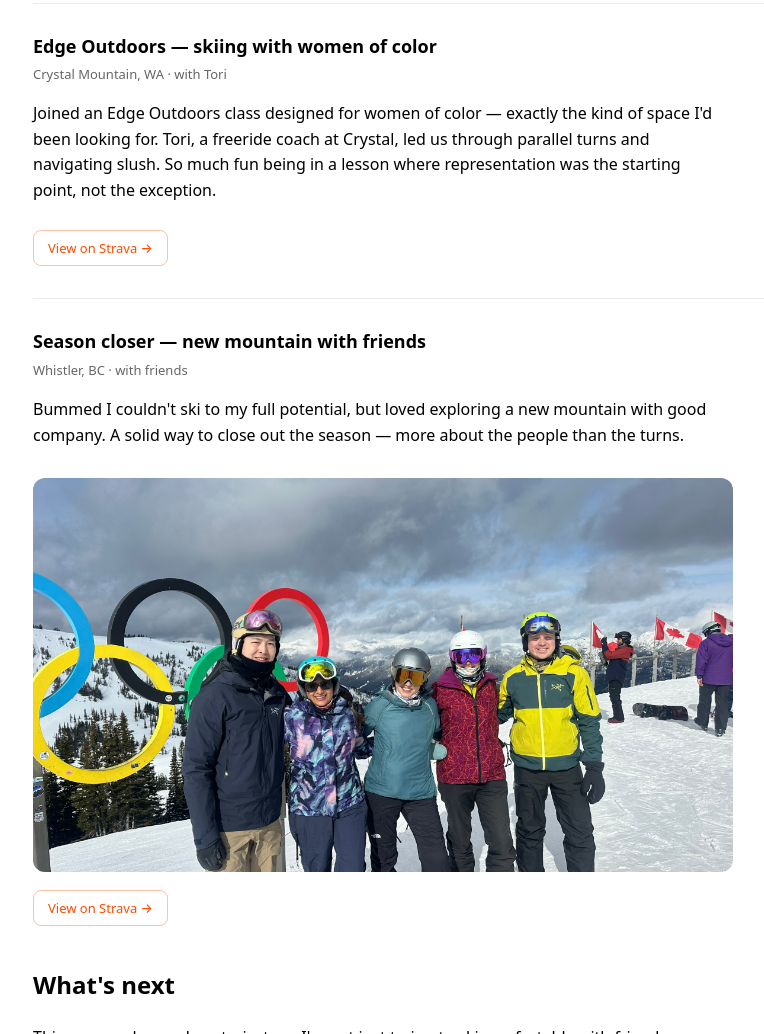
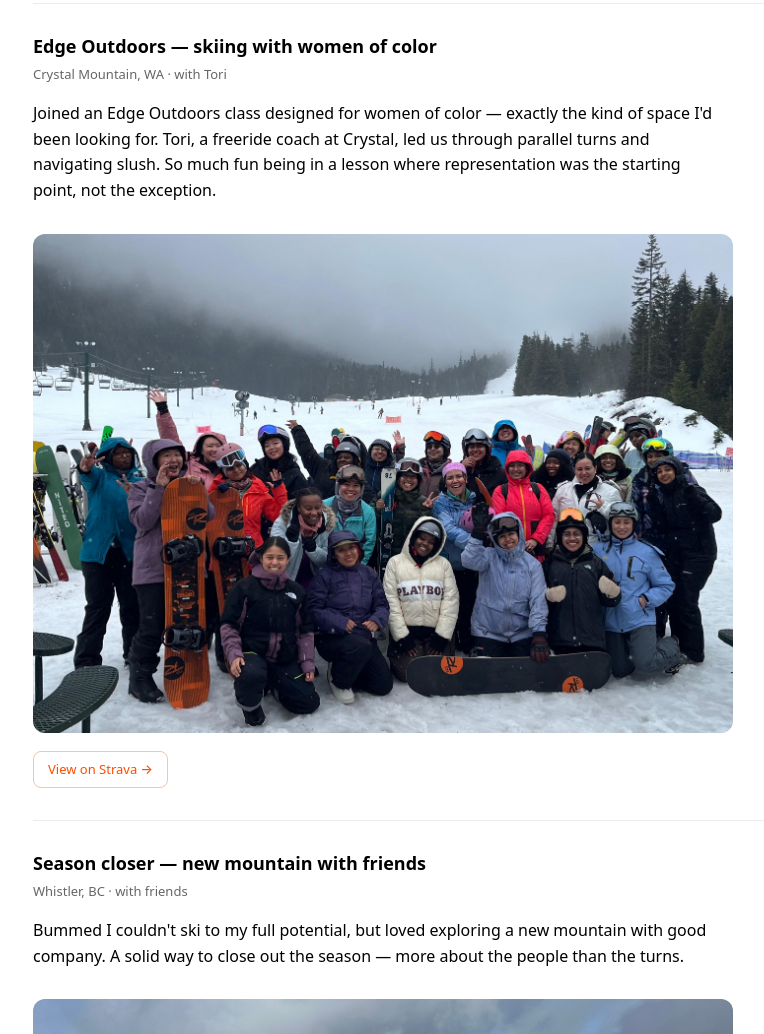
Before and after one commit to saachigupta-skg/saachi-site, an Astro site: page /adventures/shejumps-ikon-pass in a window 1280 px wide. Shown: the part 3604-4638 px from the top of the page, without its empty margins (157-921 px from the left). Built offline with nearby package versions, Linux system fonts and the light colour scheme; Astro itself is replaced by a stand-in of ours; a script that the page names is missing.

Commit message:
Add Edge Outdoors group photo to Session 6
Co-Authored-By: Claude Sonnet 4.6 <noreply@anthropic.com>

```diff
--- a/src/pages/adventures/shejumps-ikon-pass.astro
+++ b/src/pages/adventures/shejumps-ikon-pass.astro
@@ -242,7 +242,7 @@ export const tags = ["skiing", "shejumps", "community", "outdoor access"];
     <p style="max-width: 75ch;">
       Joined an Edge Outdoors class designed for women of color — exactly the kind of space I'd been looking for. Tori, a freeride coach at Crystal, led us through parallel turns and navigating slush. So much fun being in a lesson where representation was the starting point, not the exception.
     </p>
-    <!-- TODO: add photos -->
+    <img src="/images/61E67E9B-8FE0-4289-8104-E62F59E654AF.jpg" alt="Edge Outdoors group photo at Crystal Mountain" style="width:100%; max-width:700px; border-radius:12px; margin-top:14px;" loading="lazy" />
     <div class="strava-links">
       <a class="strava-link" href="https://www.strava.com/activities/17796600431" target="_blank" rel="noopener">View on Strava →</a>
     </div>
```
Also changed, not shown: public/images/61E67E9B-8FE0-4289-8104-E62F59E654AF.jpg (added).
